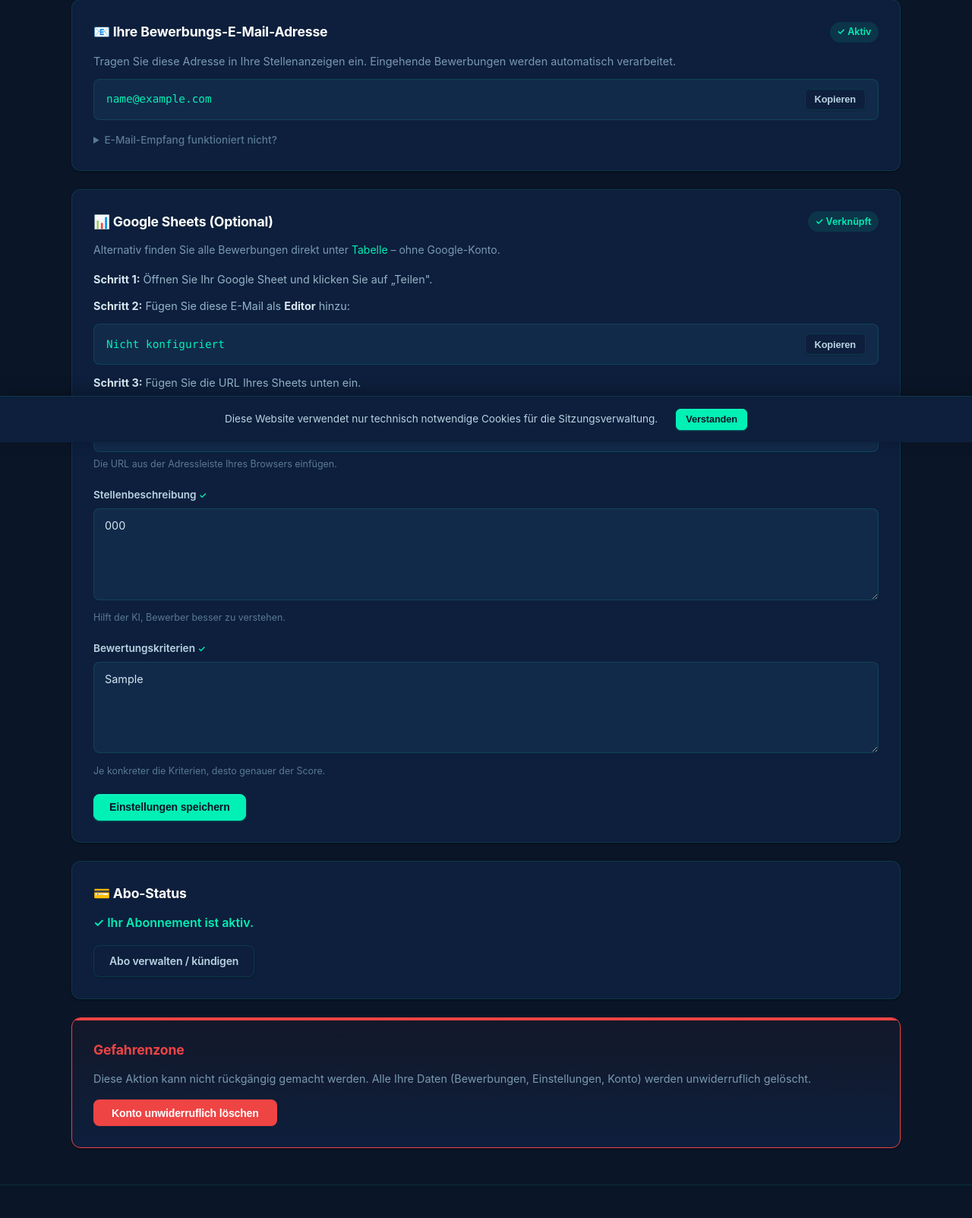
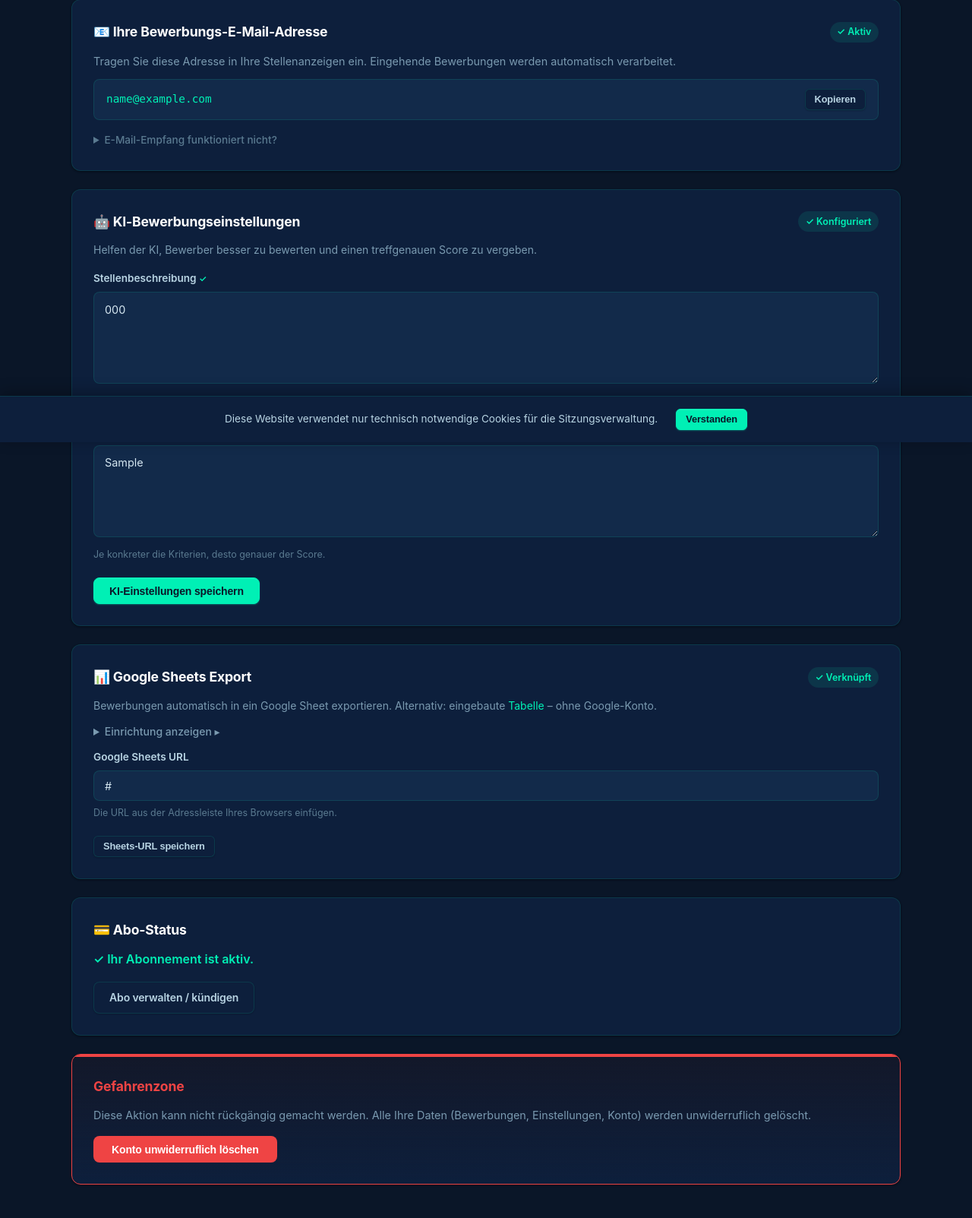
Before and after one commit to budsxbach/bewerbercheck-pro, a Flask app: page /einstellungen in a window 1280 px wide. Shown: the part 218-1821 px from the top of the page at 76% size. Run offline with Flask 3, Linux system fonts and the light colour scheme; a user stored in the database is signed in; tables that the repository leaves empty hold one stand-in row (values such as "Sample post"); some libraries are stand-ins or nearby versions.

Commit message:
UX: Settings-Seite – KI-Einstellungen von Google Sheets visuell trennen
- Neuer prominenter Card "KI-Bewerbungseinstellungen" mit eigenem POST /einstellungen
- Google Sheets Export als kompakter separater Card mit eingeklappter Anleitung
- Neuer Endpoint POST /einstellungen/sheets nur für sheets_url

Co-Authored-By: Claude Sonnet 4.6 <noreply@anthropic.com>

```diff
--- a/app/settings.py
+++ b/app/settings.py
@@ -17,26 +17,33 @@ def index():
         return redirect(url_for("auth.logout"))
 
     if request.method == "POST":
-        sheets_url = request.form.get("sheets_url", "").strip()
         stellenbeschreibung = request.form.get("stellenbeschreibung", "").strip()
         bewertungskriterien = request.form.get("bewertungskriterien", "").strip()
-
-        # Grundlegende URL-Validierung
-        parsed = urlparse(sheets_url) if sheets_url else None
-        if sheets_url and (parsed.netloc != "docs.google.com" or "/spreadsheets" not in parsed.path):
-            flash("Bitte geben Sie eine gültige Google Sheets URL ein.", "danger")
-            return render_template("settings.html", settings=settings, service_account_email=_get_service_account_email())
-
-        settings.sheets_url = sheets_url or None
         settings.stellenbeschreibung = stellenbeschreibung or None
         settings.bewertungskriterien = bewertungskriterien or None
         db.session.commit()
 
-        flash("Einstellungen gespeichert!", "success")
+        flash("KI-Einstellungen gespeichert!", "success")
         return redirect(url_for("settings_bp.index"))
 
     service_account_email = _get_service_account_email()
     return render_template("settings.html", settings=settings, service_account_email=service_account_email)
+
+
+@settings_bp.route("/einstellungen/sheets", methods=["POST"])
+@login_required
+def sheets_speichern():
+    """Speichert nur die Google Sheets URL – unabhängig von KI-Einstellungen."""
+    settings = current_user.settings
+    sheets_url = request.form.get("sheets_url", "").strip()
+    parsed = urlparse(sheets_url) if sheets_url else None
+    if sheets_url and (parsed.netloc != "docs.google.com" or "/spreadsheets" not in parsed.path):
+        flash("Bitte eine gültige Google Sheets URL einfügen.", "danger")
+        return redirect(url_for("settings_bp.index"))
+    settings.sheets_url = sheets_url or None
+    db.session.commit()
+    flash("Google Sheets gespeichert!", "success")
+    return redirect(url_for("settings_bp.index"))
 
 
 @settings_bp.route("/einstellungen/konto-loeschen", methods=["POST"])
--- a/templates/settings.html
+++ b/templates/settings.html
@@ -44,42 +44,21 @@
     </details>
 </div>
 
-<!-- Google Sheets -->
+<!-- KI-Bewerbungseinstellungen (Hauptfunktion) -->
 <div class="card settings-card">
     <div class="settings-header">
-        <h2>📊 Google Sheets (Optional)</h2>
-        {% if settings.sheets_url %}
-        <span class="check-done">✓ Verknüpft</span>
+        <h2>🤖 KI-Bewerbungseinstellungen</h2>
+        {% if has_criteria %}
+        <span class="check-done">✓ Konfiguriert</span>
         {% else %}
-        <span class="check-pending">Optional</span>
+        <span class="check-pending">Empfohlen</span>
         {% endif %}
     </div>
     <p style="font-size:.875rem; color:var(--gray-500); margin-bottom:1rem;">
-        Alternativ finden Sie alle Bewerbungen direkt unter <a href="{{ url_for('dashboard.tabelle') }}">Tabelle</a> – ohne Google-Konto.
+        Helfen der KI, Bewerber besser zu bewerten und einen treffgenauen Score zu vergeben.
     </p>
-    <div class="setup-steps">
-        <p><strong>Schritt 1:</strong> Öffnen Sie Ihr Google Sheet und klicken Sie auf „Teilen".</p>
-        <p>
-            <strong>Schritt 2:</strong> Fügen Sie diese E-Mail als <strong>Editor</strong> hinzu:
-        </p>
-        <div class="email-display-box">
-            <code id="serviceEmail">{{ service_account_email }}</code>
-            <button onclick="copyToClipboard('serviceEmail', this)" class="btn btn-outline btn-sm" data-noloading="true">Kopieren</button>
-        </div>
-        <p><strong>Schritt 3:</strong> Fügen Sie die URL Ihres Sheets unten ein.</p>
-    </div>
-
     <form method="POST" action="{{ url_for('settings_bp.index') }}">
         <input type="hidden" name="csrf_token" value="{{ csrf_token() }}">
-        <div class="form-group">
-            <label for="sheets_url">Google Sheets URL</label>
-            <input type="url" id="sheets_url" name="sheets_url"
-                   value="{{ settings.sheets_url or '' }}"
-                   placeholder="https://docs.google.com/spreadsheets/d/..."
-                   class="form-control">
-            <small class="form-hint" id="sheetsHint">Die URL aus der Adressleiste Ihres Browsers einfügen.</small>
-        </div>
-
         <div class="form-group">
             <label for="stellenbeschreibung">
                 Stellenbeschreibung
@@ -90,7 +69,6 @@
                       placeholder="Z.B.: Wir suchen einen Softwareentwickler mit Python-Kenntnissen für unser 10-köpfiges Team...">{{ settings.stellenbeschreibung or '' }}</textarea>
             <small class="form-hint">Hilft der KI, Bewerber besser zu verstehen.</small>
         </div>
-
         <div class="form-group">
             <label for="bewertungskriterien">
                 Bewertungskriterien
@@ -101,10 +79,49 @@
                       placeholder="Z.B.: Mindestens 3 Jahre Erfahrung, Python Pflicht, Deutsch C1 erforderlich, Englisch von Vorteil">{{ settings.bewertungskriterien or '' }}</textarea>
             <small class="form-hint">Je konkreter die Kriterien, desto genauer der Score.</small>
         </div>
+        <button type="submit" class="btn btn-primary">KI-Einstellungen speichern</button>
+    </form>
+</div>
 
-        <button type="submit" class="btn btn-primary">
-            Einstellungen speichern
-        </button>
+<!-- Google Sheets Export (optional) -->
+<div class="card settings-card">
+    <div class="settings-header">
+        <h2>📊 Google Sheets Export</h2>
+        {% if settings.sheets_url %}
+        <span class="check-done">✓ Verknüpft</span>
+        {% else %}
+        <span class="check-pending">Optional</span>
+        {% endif %}
+    </div>
+    <p style="font-size:.875rem; color:var(--gray-500); margin-bottom:.75rem;">
+        Bewerbungen automatisch in ein Google Sheet exportieren.
+        Alternativ: eingebaute <a href="{{ url_for('dashboard.tabelle') }}">Tabelle</a> – ohne Google-Konto.
+    </p>
+    <details style="margin-bottom:.75rem;">
+        <summary style="cursor:pointer; font-size:.875rem; color:var(--gray-500); font-weight:500;">
+            Einrichtung anzeigen ▸
+        </summary>
+        <div class="setup-steps" style="margin-top:.75rem;">
+            <p><strong>Schritt 1:</strong> Öffnen Sie Ihr Google Sheet und klicken Sie auf „Teilen".</p>
+            <p><strong>Schritt 2:</strong> Fügen Sie diese E-Mail als <strong>Editor</strong> hinzu:</p>
+            <div class="email-display-box">
+                <code id="serviceEmail">{{ service_account_email }}</code>
+                <button onclick="copyToClipboard('serviceEmail', this)" class="btn btn-outline btn-sm" data-noloading="true">Kopieren</button>
+            </div>
+            <p><strong>Schritt 3:</strong> Fügen Sie die URL Ihres Sheets unten ein.</p>
+        </div>
+    </details>
+    <form method="POST" action="{{ url_for('settings_bp.sheets_speichern') }}">
+        <input type="hidden" name="csrf_token" value="{{ csrf_token() }}">
+        <div class="form-group">
+            <label for="sheets_url">Google Sheets URL</label>
+            <input type="url" id="sheets_url" name="sheets_url"
+                   value="{{ settings.sheets_url or '' }}"
+                   placeholder="https://docs.google.com/spreadsheets/d/..."
+                   class="form-control">
+            <small class="form-hint" id="sheetsHint">Die URL aus der Adressleiste Ihres Browsers einfügen.</small>
+        </div>
+        <button type="submit" class="btn btn-outline btn-sm">Sheets-URL speichern</button>
     </form>
 </div>
 
```
